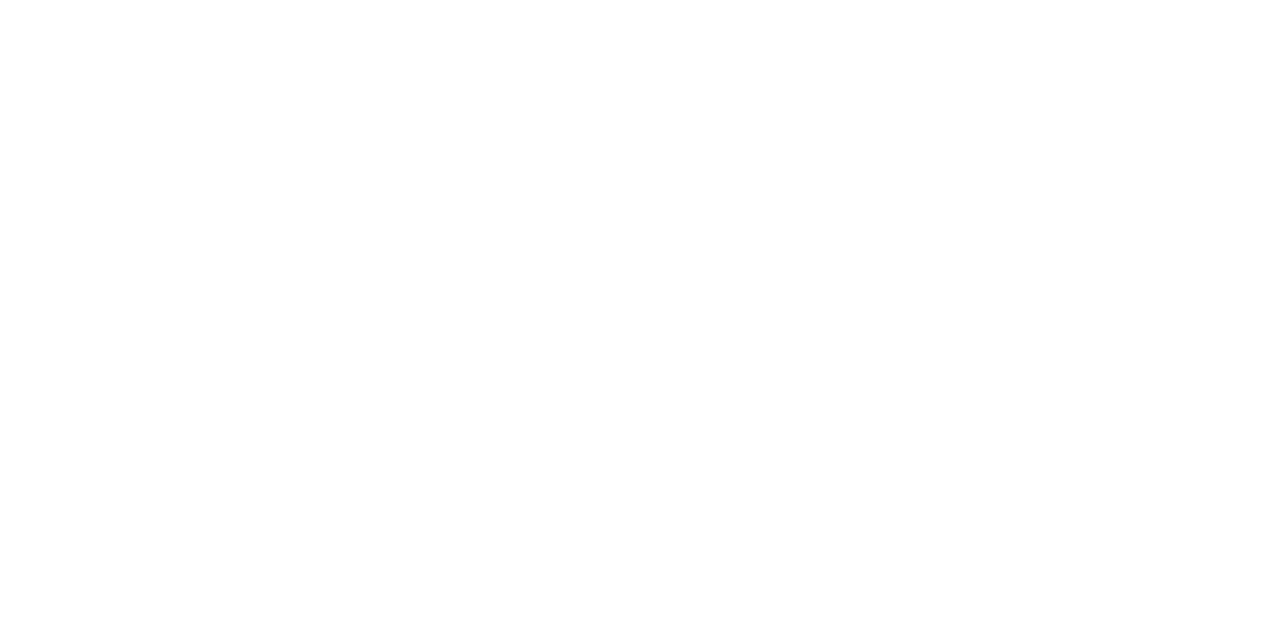
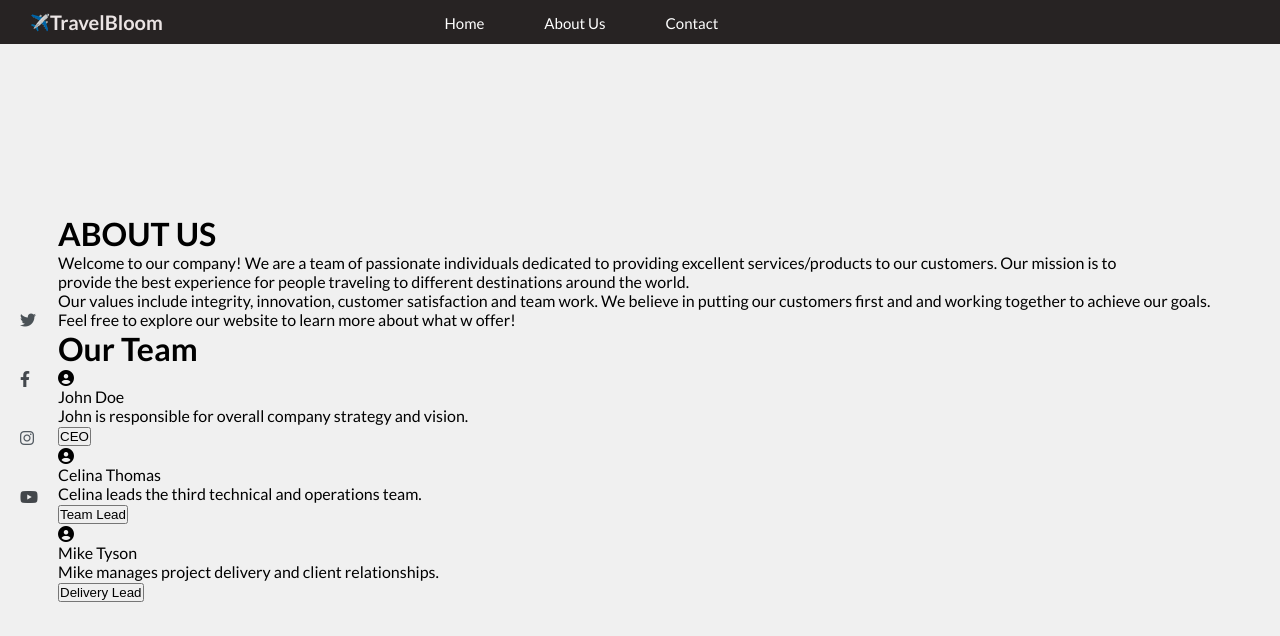
Before and after one commit to Eniola2504/travelRecommendation-Website, a plain HTML site: page aboutPage.html in a window 1280 px wide. Drawn offline with Linux system fonts and the light colour scheme.

Commit message:
create about page html layout

```diff
--- a/aboutPage.html
+++ b/aboutPage.html
@@ -0,0 +1,96 @@
+<!doctype html>
+<html lang="en">
+  <head>
+    <meta charset="UTF-8" />
+    <meta name="viewport" content="width=device-width, initial-scale=1.0" />
+    <title>Travel Recommendation - About Us</title>
+    <link rel="stylesheet" href="style.css" />
+    <link
+      rel="stylesheet"
+      href="https://cdnjs.cloudflare.com/ajax/libs/font-awesome/6.4.0/css/all.min.css"
+    />
+    <link
+      href="https://fonts.googleapis.com/css2?family=Playfair+Display:wght@700&family=Lato:wght@400;500;700&family=Merriweather:wght@400;700&display=swap"
+      rel="stylesheet"
+    />
+  </head>
+  <body>
+    <header class="navigation">
+      <nav class="nav-bar">
+        <div class="nav-header">
+          <span>✈️</span>
+          <h1>TravelBloom</h1>
+        </div>
+        <ul class="nav-links">
+          <li><a href="index.html">Home</a></li>
+          <li><a href="aboutPage.html">About Us</a></li>
+          <li><a href="contactPage.html">Contact</a></li>
+        </ul>
+      </nav>
+    </header>
+
+    <!-- companies info -->
+
+    <main>
+      <div class="hero-section">
+        <div class="about-content">
+          <h1>ABOUT US</h1>
+          <p>
+            Welcome to our company! We are a team of passionate individuals
+            dedicated to providing excellent services/products to our customers.
+            Our mission is to <br />
+            provide the best experience for people traveling to different
+            destinations around the world. <br />
+            Our values include integrity, innovation, customer satisfaction and
+            team work. We believe in putting our customers first and and working
+            together to achieve our goals. <br />
+            Feel free to explore our website to learn more about what w offer!
+          </p>
+          <div>
+            <h1>Our Team</h1>
+            <div>
+              <i class="fa-solid fa-circle-user"></i>
+              <p>John Doe</p>
+              <p>
+                John is responsible for overall company strategy and vision.
+              </p>
+              <button>CEO</button>
+            </div>
+            <div>
+              <i class="fa-solid fa-circle-user"></i>
+              <p>Celina Thomas</p>
+              <p>Celina leads the third technical and operations team.</p>
+              <button>Team Lead</button>
+            </div>
+            <div>
+              <i class="fa-solid fa-circle-user"></i>
+              <p>Mike Tyson</p>
+              <p>Mike manages project delivery and client relationships.</p>
+              <button>Delivery Lead</button>
+            </div>
+          </div>
+        </div>
+        <div class="hero-link">
+          <a href=""
+            ><i class="fa-brands fa-twitter" style="color: rgb(75, 82, 87)"></i
+          ></a>
+          <a href=""
+            ><i
+              class="fa-brands fa-facebook-f"
+              style="color: rgb(67, 72, 77)"
+            ></i
+          ></a>
+          <a href=""
+            ><i
+              class="fa-brands fa-instagram"
+              style="color: rgb(82, 90, 97)"
+            ></i
+          ></a>
+          <a href=""
+            ><i class="fa-brands fa-youtube" style="color: rgb(67, 71, 75)"></i
+          ></a>
+        </div>
+      </div>
+    </main>
+  </body>
+</html>
--- a/style.css
+++ b/style.css
@@ -18,7 +18,7 @@
   align-items: center;
   background-color: #272323;
   color: #ebe4e4;
-  padding: 5px 0px;
+  padding: 10px 0px;
 }
 
 .nav-bar {
@@ -26,7 +26,7 @@
   display: flex;
   align-items: center;
   min-width: 700px;
-  max-width: 1400px;
+  max-width: 1000px;
 }
 
 .nav-header {
@@ -150,7 +150,7 @@
   padding: 0px 20px;
 }
 
-button {
+#hero-button {
   padding: 12px 30px;
   border: none;
   background-color: #28a745;
@@ -163,7 +163,7 @@
   box-shadow: 0 4px 8px rgba(40, 167, 69, 0.3);
 }
 
-button:hover {
+#hero-button:hover {
   background-color: #218838;
   transform: translateY(-3px);
   box-shadow: 0 6px 12px rgba(40, 167, 69, 0.4);
```
Also changed, not shown: index.html (+1 -1 lines).
